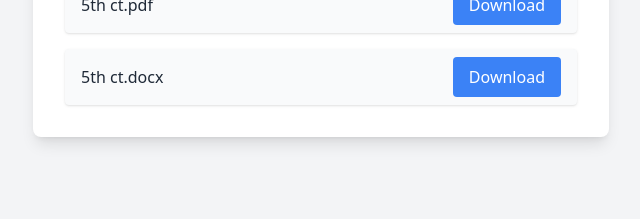
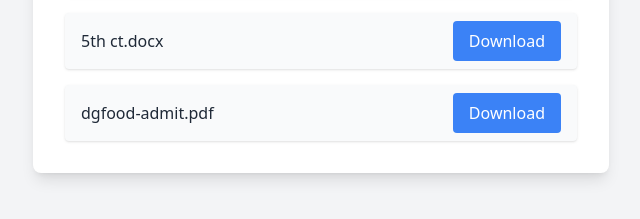
Before and after one commit to emran40989/portable-file, a plain HTML site: page index.html in a window 1280 px wide. Shown: the part 409-628 px from the top of the page, without its empty margins (319-959 px from the left). Drawn offline with nearby package versions, Linux system fonts and the light colour scheme.

Commit message:
add dgfood admit

```diff
--- a/index.html
+++ b/index.html
@@ -18,6 +18,10 @@
         <span class="font-medium text-gray-800">5th ct.docx</span>
         <a href="./files/5th ct.docx" download class="bg-blue-500 hover:bg-blue-600 text-white px-4 py-2 rounded transition-colors">Download</a>
       </li>
+	<li class="flex items-center justify-between bg-gray-50 px-4 py-2 rounded shadow">
+        <span class="font-medium text-gray-800">dgfood-admit.pdf</span>
+        <a href="./files/admit-dgfood.pdf" download class="bg-blue-500 hover:bg-blue-600 text-white px-4 py-2 rounded transition-colors">Download</a>
+      </li>
       <!-- Add more files as needed -->
     </ul>
   </div>
```
Also changed, not shown: 1 other file.
